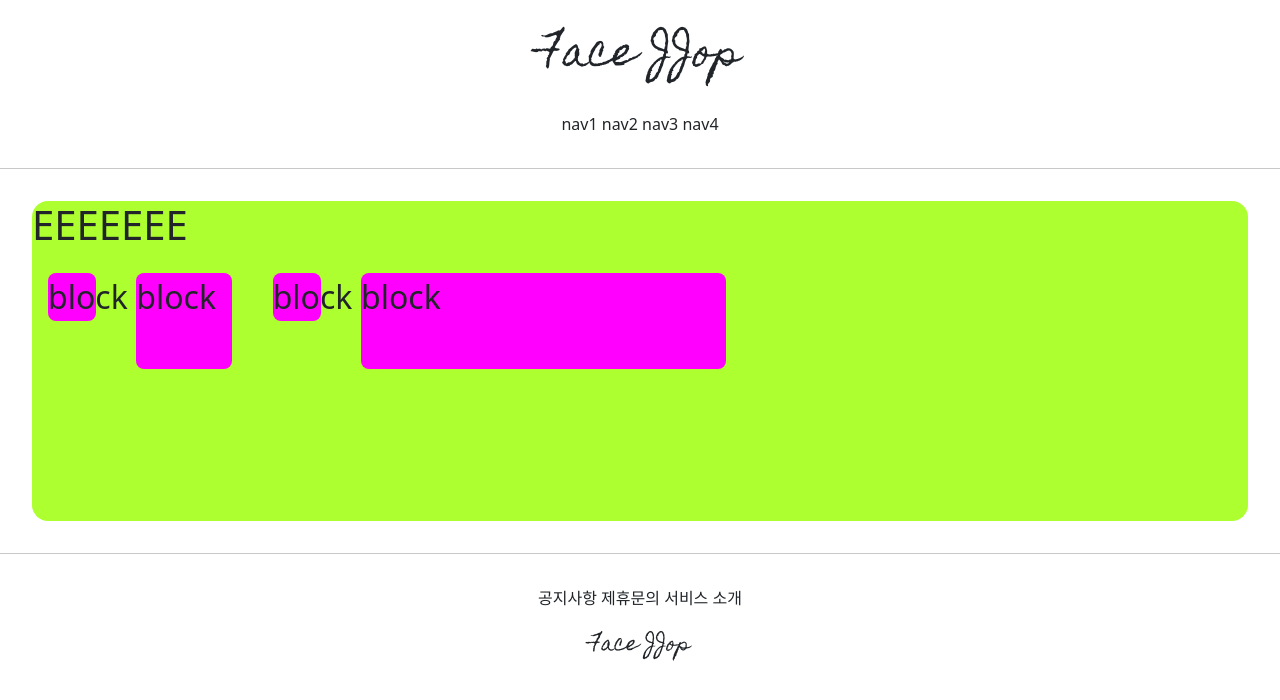
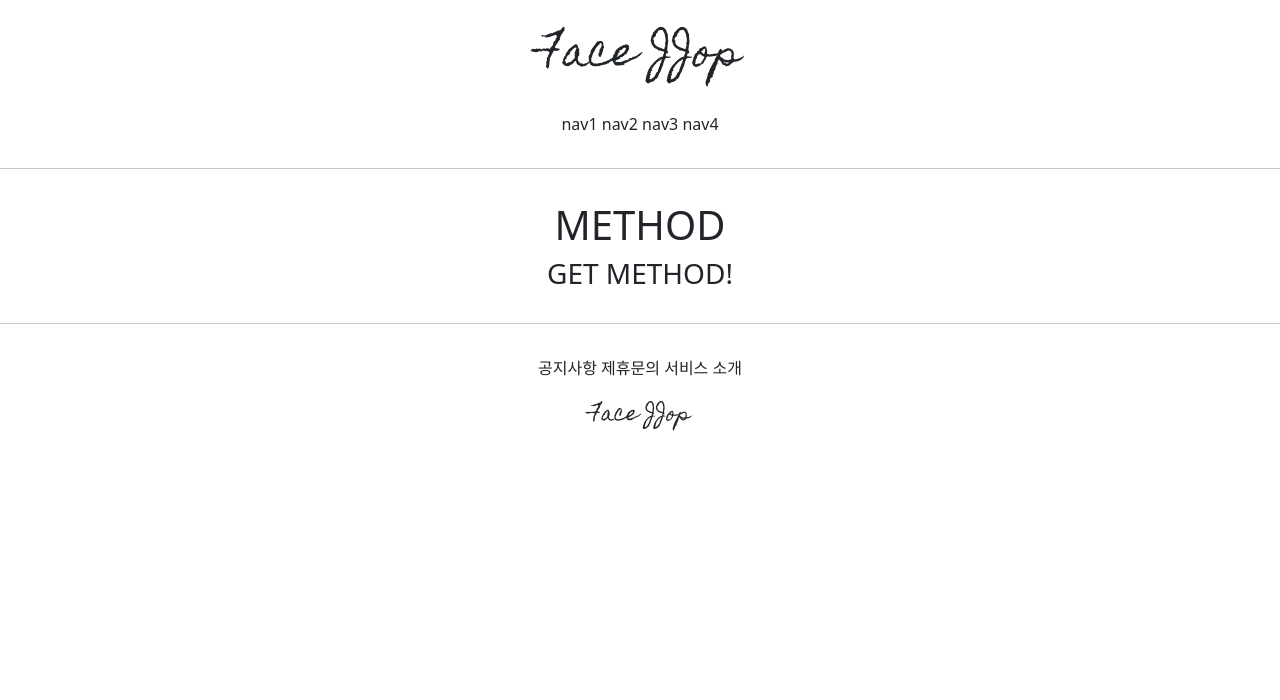
Before and after one commit to TTioTTi/gis_1ban_1, a Django app: page /account/hello_world/ in a window 1280 px wide. Shown: the top 700 px of the page. Run offline with Django 3.2, Linux system fonts and the light colour scheme; parts of the project's set-up code (start-up, migrations or seed data) failed here and were passed over.

Commit message:
7/8 1ban class commit__s2

```diff
--- a/accountapp/templates/accountapp/hello_world.html
+++ b/accountapp/templates/accountapp/hello_world.html
@@ -2,24 +2,11 @@
 
 {% block content %}
 
-    <style>
-        .testing{
-            background-color: fuchsia;
-            display: inline-block;
-            margin: 1rem;
-            height: 48px;
-            width: 48px;
-            border-radius: .5rem;
-        }
-    </style>
+    <div style= 'margin: 2rem; text-align: center'>
+        <h1>METHOD</h1>
 
-    <div style='height: 20rem; background-color: greenyellow; margin: 2rem; border-radius: 1rem;
-    font-size: 2rem;'>
-        <h1>EEEEEEE</h1>
-        <div class="testing" style="height: 48px; width: 48px;">block</div>
-        <div class="testing" style="height: 3em; width: 3em;">block</div>
-        <div class="testing" style="height: 3rem; width: 3rem;">block</div>
-        <div class="testing" style="height: 30%; width: 30%;">block</div>
+        <h3>{{ text }}</h3>
+
     </div>
 
 {% endblock %}
--- a/accountapp/views.py
+++ b/accountapp/views.py
@@ -3,5 +3,11 @@ from django.shortcuts import render
 
 # Create your views here.
 
+
 def hello_world(request):
-    return render(request, 'accountapp/hello_world.html')
+    if request.method == 'POST':
+        return render(request, 'accountapp/hello_world.html',
+                      context={'text':'POST METHOD!'})
+    else:
+        return render(request, 'accountapp/hello_world.html',
+                      context={'text':'GET METHOD!'})
```
